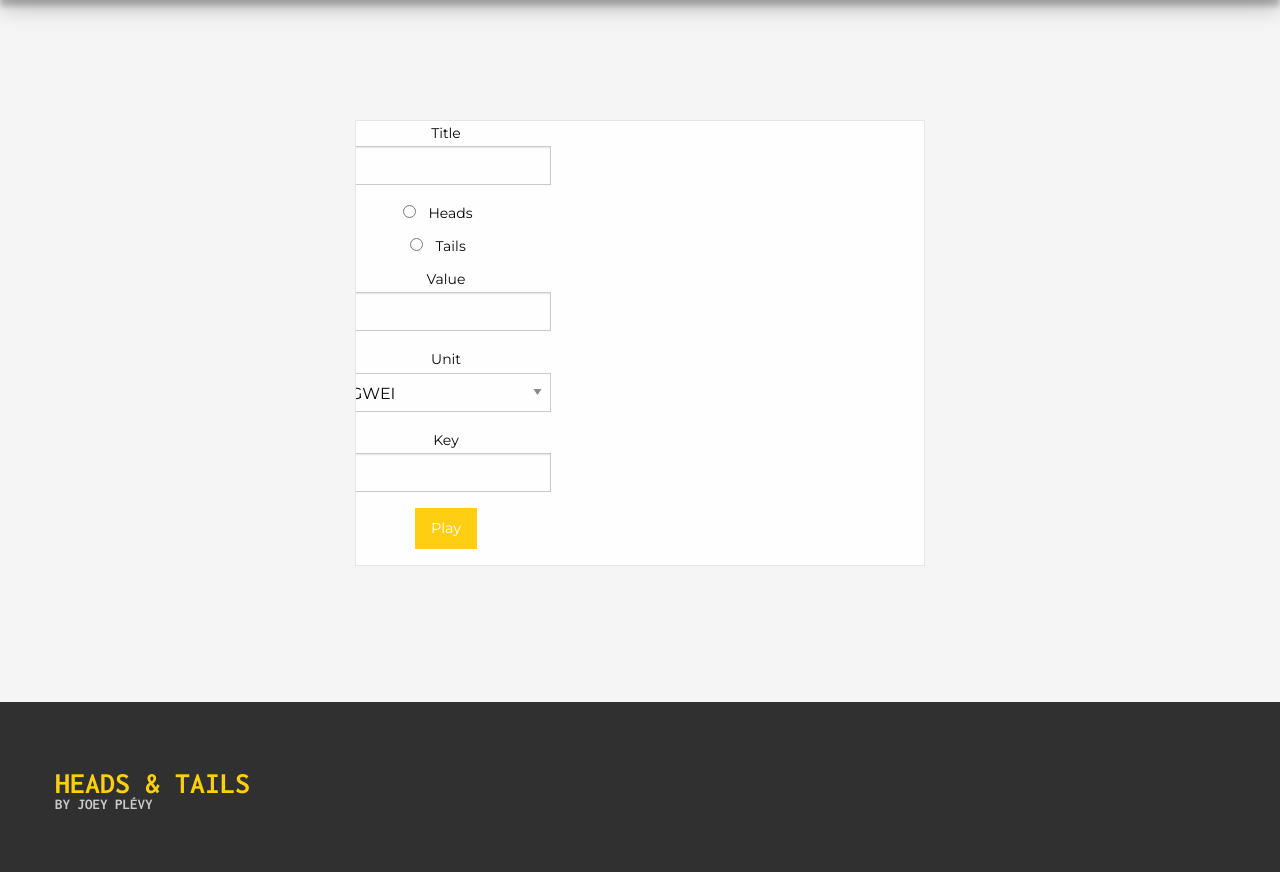
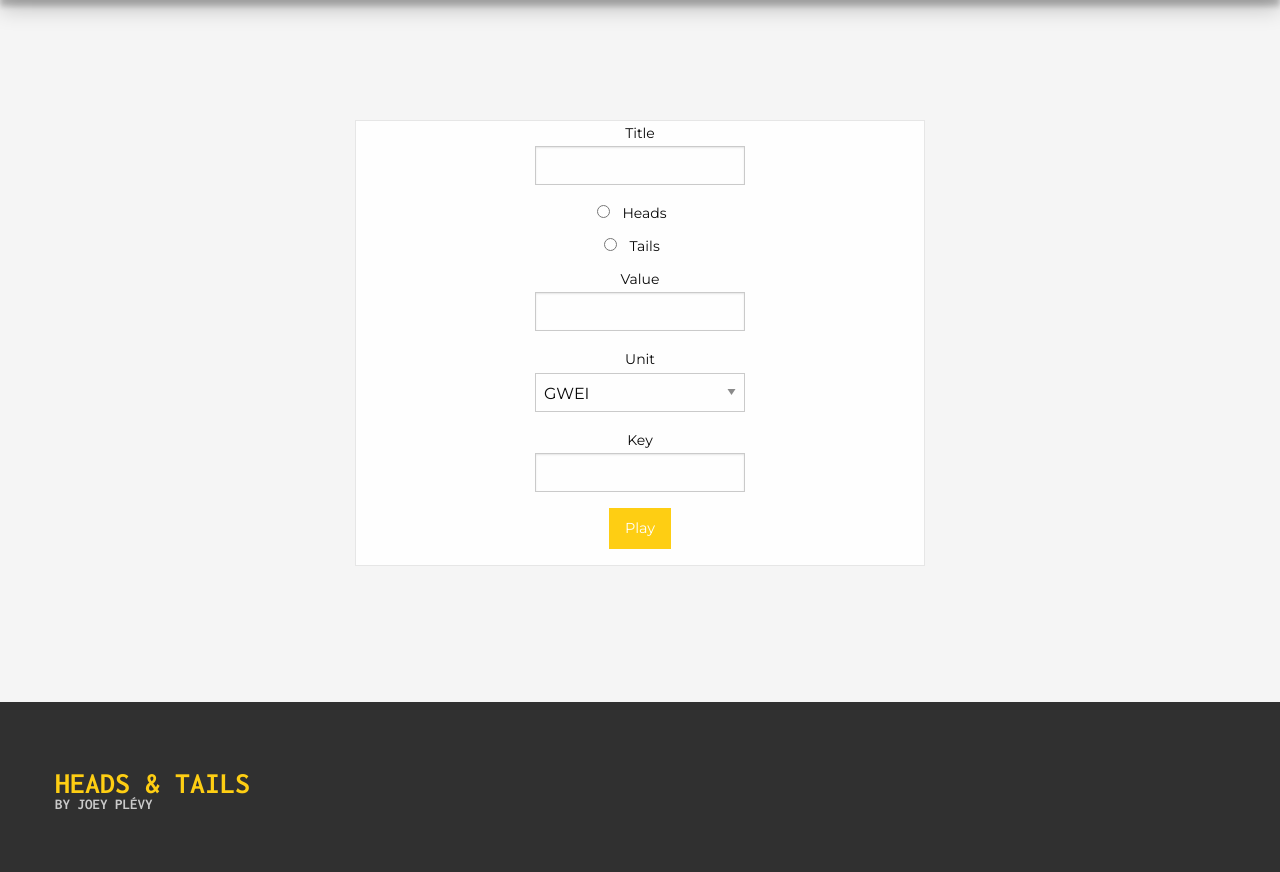
Before and after one commit to joplevy/heads_or_tails, a Django app: page /games/add/ in a window 1280 px wide. Shown: the part 66-938 px from the top of the page. Run offline with Django 3.2, Linux system fonts and the light colour scheme; some libraries are stand-ins or nearby versions.

Commit message:
Update game_form

```diff
--- a/HeadsOrTails/templates/game_form.html
+++ b/HeadsOrTails/templates/game_form.html
@@ -2,9 +2,9 @@
 
 {% block content %}
             <div class="grid-x grid-margin-x">
-                <div class="cell small-12 medium-6 medium-offset-3 align-center">
+                <div class="cell small-12 medium-6 medium-offset-3">
                     <div class="card">
-                        <div class="grid-x grid-margin-x">
+                        <div class="grid-x grid-padding-x align-center">
                             <form method="post">{% csrf_token %}
                                 <!--{{ form.as_p }} -->
                                 <div class="cell small-12">
@@ -19,11 +19,11 @@
                                     <input type="radio" name="bet" id="tails">
                                     <label for="tails">Tails</label>
                                 </div>
-                                <div class="cell small-6">
+                                <div class="cell small-8">
                                     <label for="value">Value</label>
                                     <input id="value" type="number">
                                 </div>
-                                <div class="cell small-6">
+                                <div class="cell small-4">
                                     <label for="unit">Unit</label>
                                     <select name="" id="unit">
                                         <option value="gwei">GWEI</option>
```
